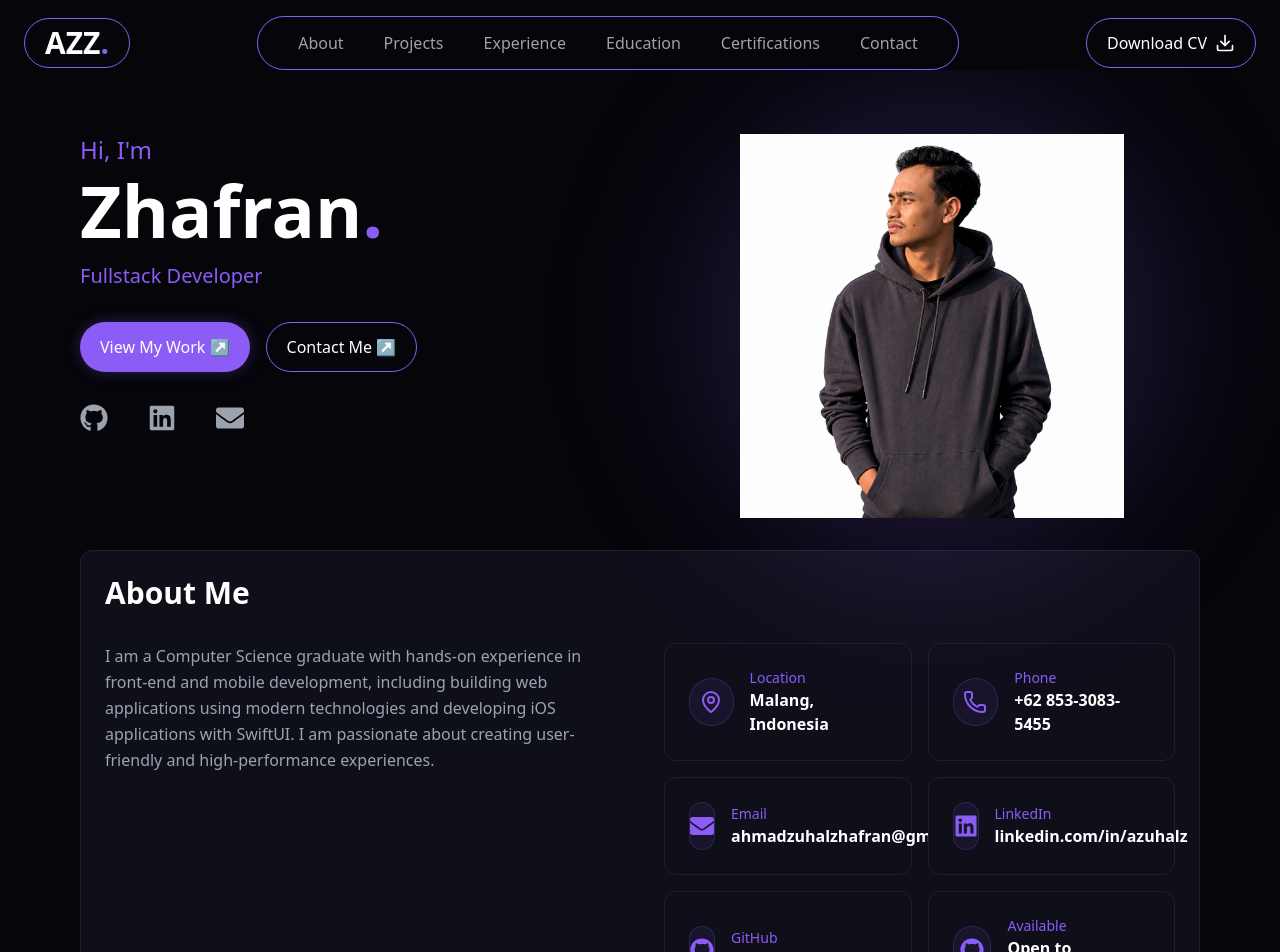
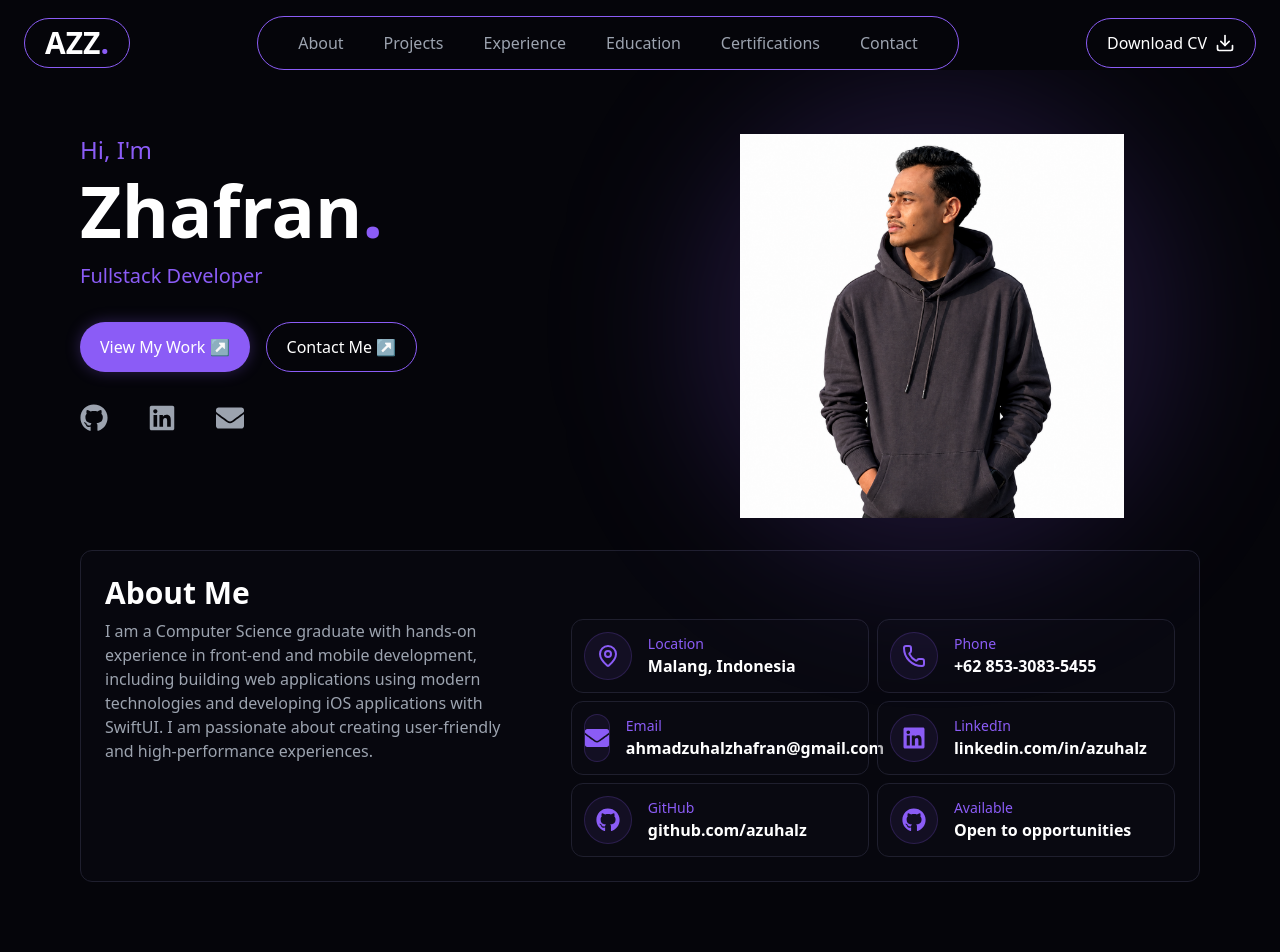
Before and after one commit to azuhalz/my-portfolio, a Next.js app: page / in a window 1280 px wide. Shown: the top 952 px of the page. Built offline with nearby package versions, Linux system fonts and the light colour scheme.

Commit message:
feat: add About me

```diff
--- a/components/sections/AboutMe.tsx
+++ b/components/sections/AboutMe.tsx
@@ -8,12 +8,12 @@ export default function AboutMe() {
   return (
     // id="about" agar link /#about dari Navbar bisa scroll ke sini
     <section id="about">
-      <Card>
+      <Card className="p-6">
         <SectionHeading title="About Me" />
 
         {/* Grid 2 kolom: kiri deskripsi, kanan info card */}
-        <div className="grid grid-cols-2 gap-12">
-          <p className="text-text-secondary leading-relaxed">
+        <div className="grid grid-cols-12 gap-12">
+          <p className="text-text-secondary  col-span-5">
             I am a Computer Science graduate with hands-on experience in
             front-end and mobile development, including building web
             applications using modern technologies and developing iOS
@@ -22,7 +22,7 @@ export default function AboutMe() {
           </p>
 
           {/* KOLOM KANAN: Grid Info Card      */}
-          <div className="grid grid-cols-2 gap-4">
+          <div className="col-span-7 grid grid-cols-2 gap-2">
             <CardAbout
               icon={<MapPin size={24} />}
               title="Location"
--- a/components/ui/Card.tsx
+++ b/components/ui/Card.tsx
@@ -8,7 +8,7 @@ interface CardProps extends React.HTMLAttributes<HTMLDivElement> {
 export function Card({ children, className = "", ...props }: CardProps) {
   return (
     <div
-      className={`bg-card border border-border rounded-xl p-6 ${className}`}
+      className={`bg-card/30 border border-border rounded-xl p-3 ${className}`}
       {...props}
     >
       {children}
--- a/components/ui/SectionHeading.tsx
+++ b/components/ui/SectionHeading.tsx
@@ -3,16 +3,11 @@ import React from "react";
 interface SectionHeadingProps {
   title: string;
   icon?: React.ReactNode;
-  className?: string;
 }
 
-export function SectionHeading({
-  title,
-  icon,
-  className = "",
-}: SectionHeadingProps) {
+export function SectionHeading({ title, icon }: SectionHeadingProps) {
   return (
-    <div className={`flex items-center gap-3 mb-8 ${className}`}>
+    <div className="flex items-center gap-3 mb-2">
       {icon && (
         <div className="w-10 h-10 rounded-lg bg-card border border-border flex items-center justify-center text-primary">
           {icon}
```
